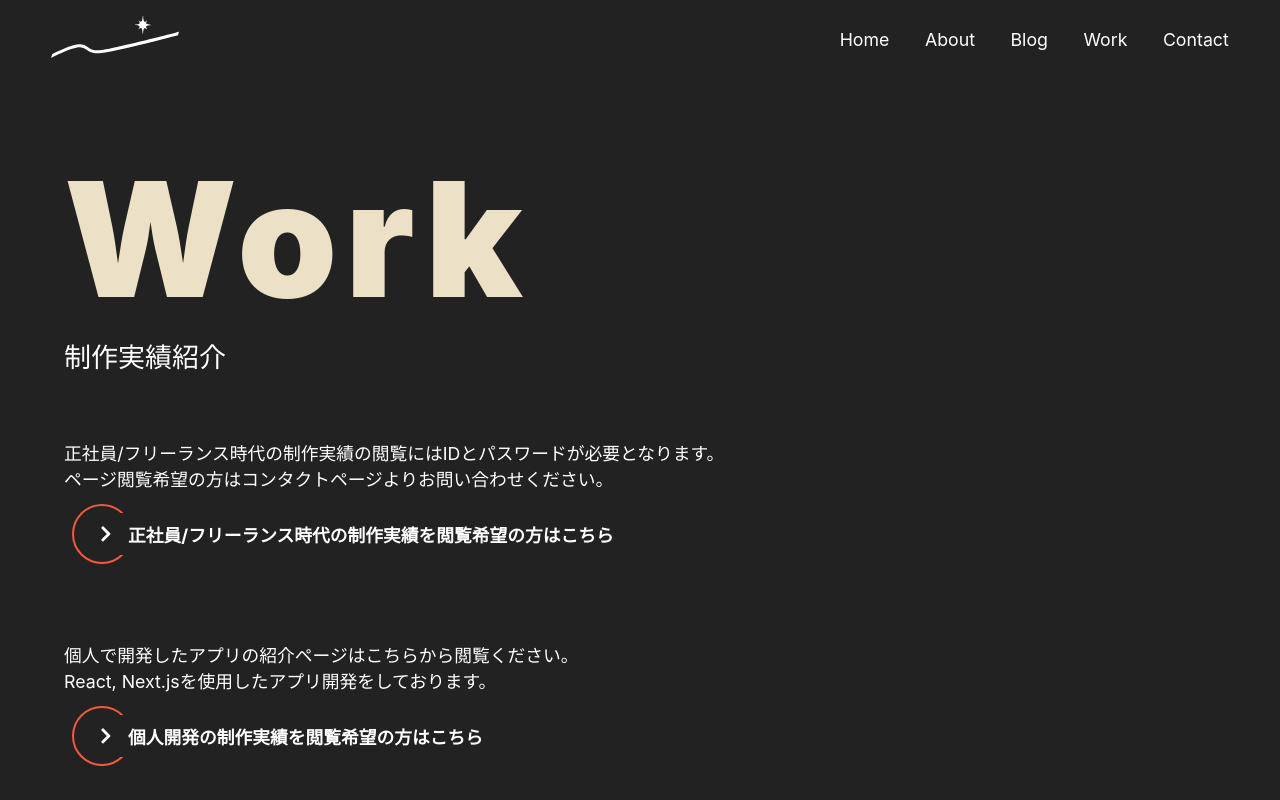
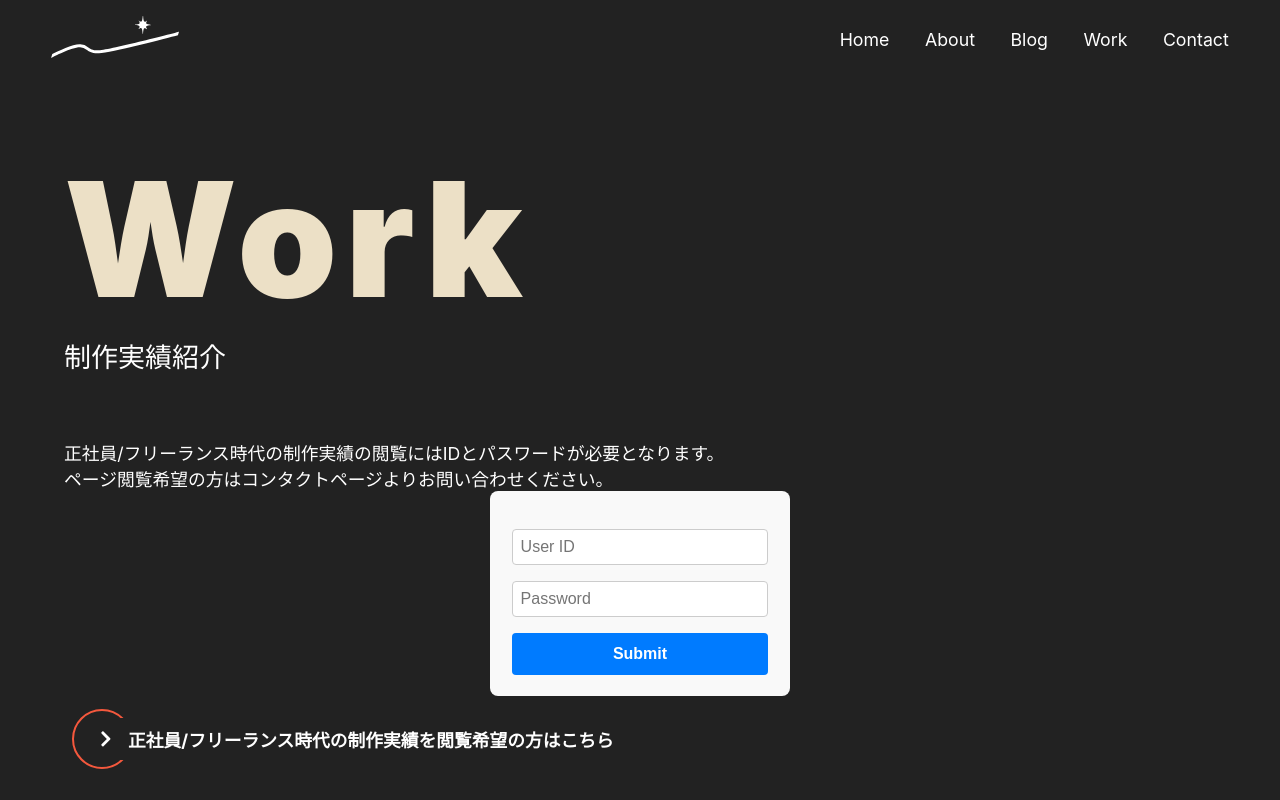
Before and after one commit to canopus-m-satoshi/nextjs-portfolio-site, a Next.js app: page /work in a window 1280 px wide. Shown: the top 800 px of the page. Built offline with nearby package versions, Linux system fonts and the light colour scheme.

Commit message:
制限付き公開ページアクセス用フォームの作成

```diff
--- a/src/app/work/page.tsx
+++ b/src/app/work/page.tsx
@@ -1,7 +1,9 @@
 import { Metadata } from 'next'
 
+import Form from '@/components/Form/Form'
 import Hero from '@/components/Hero/Hero'
 import LinkButton from '@/components/LinkButton/LinkButton'
+import Modal from '@/components/Modal/Modal'
 
 import styles from './Work.module.css'
 
@@ -21,6 +23,8 @@ export default function Home() {
         ページ閲覧希望の方はコンタクトページよりお問い合わせください。
       </p>
 
+      <Form />
+
       <LinkButton
         href="/work/restricted"
         text="正社員/フリーランス時代の制作実績を閲覧希望の方はこちら"
--- /dev/null
+++ b/src/components/Form/Form.module.css
@@ -0,0 +1,46 @@
+.form {
+  display: flex;
+  flex-direction: column;
+  align-items: center;
+  width: 100%;
+  max-width: 300px;
+  margin: 0 auto;
+  padding: var(--space-xs);
+  border-radius: 8px;
+  background-color: #f9f9f9;
+}
+
+.input {
+  width: 100%;
+  padding: 0.5rem;
+  margin-top: 1em;
+  border: 1px solid #ccc;
+  border-radius: 4px;
+  font-size: 1rem;
+}
+
+.button {
+  width: 100%;
+  padding: 0.75rem;
+  margin-top: 1em;
+  border: none;
+  border-radius: 4px;
+  background-color: #007bff;
+  color: #fff;
+  font-size: 1rem;
+  font-weight: bold;
+  cursor: pointer;
+  transition: background-color 0.2s ease-in-out;
+}
+
+.button:hover {
+  background-color: #0056b3;
+}
+
+.alert {
+  width: 100%;
+  padding: 0.5em;
+  color: var(--accent);
+  font-size: 0.75em;
+  font-weight: bold;
+}
--- /dev/null
+++ b/src/components/Form/Form.tsx
@@ -0,0 +1,80 @@
+'use client'
+
+import { zodResolver } from '@hookform/resolvers/zod'
+import axios from 'axios'
+import { useEffect, useState } from 'react'
+import { SubmitHandler, useForm } from 'react-hook-form'
+
+import { basicFormSchema, BasicFormValues } from '@/lib/formSchema'
+
+import styles from './Form.module.css'
+
+export default function Form() {
+  const [isAuthorized, setIsAuthorized] = useState(false)
+  const [responseError, setResponseError] = useState('')
+
+  const {
+    register,
+    handleSubmit,
+    setError,
+    formState: { errors },
+  } = useForm<BasicFormValues>({ resolver: zodResolver(basicFormSchema) })
+
+  const onSubmit: SubmitHandler<BasicFormValues> = async (data) => {
+    try {
+      const res = await axios.post('/api/auth', data)
+      if (res.status === 200) {
+        window.location.href = '/work/restricted'
+      } else if (res.status === 401) {
+        setError('root.serverError', {
+          // rootレベルのエラーを設定
+          type: 'custom',
+          message: 'IDかパスワードが異なります',
+        })
+      }
+    } catch (error: any) {
+      console.error(error)
+      setResponseError(error.response.data.message)
+    }
+  }
+
+  return (
+    <form onSubmit={handleSubmit(onSubmit)} className={styles.form}>
+      <input
+        {...register('userId')}
+        id="userId"
+        type="text"
+        placeholder="User ID"
+        className={styles.input}
+      />
+      {errors.userId && (
+        <p role="alert" className={styles.alert}>
+          {errors.userId.message}
+        </p>
+      )}
+      <input
+        {...register('password')}
+        id="password"
+        type="password"
+        placeholder="Password"
+        className={styles.input}
+      />
+      {errors.password && (
+        <p role="alert" className={styles.alert}>
+          {errors.password.message}
+        </p>
+      )}
+      {/* {authError && (
+        <p role="alert" className={styles.alert}>
+          {authError}
+        </p>
+      )} */}
+      <input type="submit" className={styles.button} />
+      {responseError && (
+        <p role="alert" className={styles.alert}>
+          {responseError}
+        </p>
+      )}
+    </form>
+  )
+}
--- /dev/null
+++ b/src/components/Modal/Modal.tsx
@@ -0,0 +1,41 @@
+import { RxCross2 } from 'react-icons/rx'
+import ReactModal from 'react-modal'
+
+import Form from '../Form/Form'
+
+type Props = {
+  isOpen: boolean
+}
+
+ReactModal.setAppElement('html')
+
+const customStyles = {
+  content: {
+    top: '50%',
+    left: '50%',
+    right: 'auto',
+    bottom: 'auto',
+    marginRight: '-50%',
+    transform: 'translate(-50%, -50%)',
+    paddingInline: '10px',
+  },
+}
+
+const Modal = ({ isOpen }: Props) => {
+  const handleCloseModal = () => {}
+
+  return (
+    <ReactModal
+      isOpen={isOpen}
+      style={customStyles}
+      contentLabel="フォームモーダル"
+      onRequestClose={handleCloseModal}>
+      <button onClick={handleCloseModal} className="absolute top-2 right-2">
+        <RxCross2 />
+      </button>
+
+      <Form />
+    </ReactModal>
+  )
+}
+export default Modal
--- /dev/null
+++ b/src/lib/formSchema/index.ts
@@ -0,0 +1,8 @@
+import { z } from 'zod'
+
+export type BasicFormValues = z.infer<typeof basicFormSchema>
+
+export const basicFormSchema = z.object({
+  userId: z.string().min(1, '必須項目です'),
+  password: z.string().min(1, '必須項目です'),
+})
```
Also changed, not shown: package.json (+6 -1 lines), src/app/api/auth/route.ts (added, +23 -0 lines), src/app/api/basic-auth/route.ts (deleted, +0 -11 lines), src/middleware.ts (deleted, +0 -27 lines), 1 other file (tests, documents, lock files or other folders).
